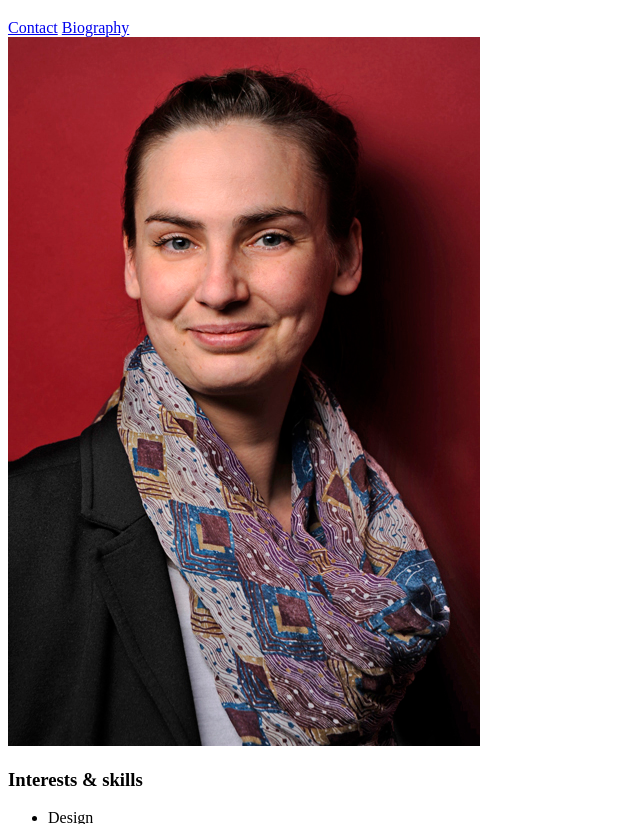
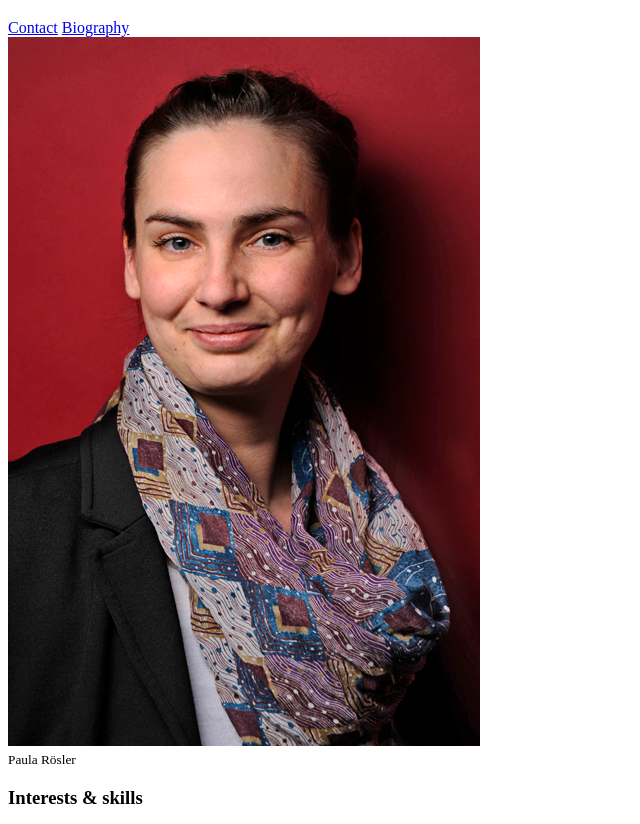
Before and after one commit to paula-roesler/paularoesler, a plain HTML site: page src/index.html in a window 1280 px wide. Shown: the part 61-885 px from the top of the page, without its empty margins (0-640 px from the left). Drawn offline with Linux system fonts and the light colour scheme.

Commit message:
Add Korrekturen

```diff
--- a/src/index.html
+++ b/src/index.html
@@ -18,7 +18,8 @@
     <main>
 
         <section>
-            <img src="images/Ha_13_064_bwba_DSC1988.jpg" alt="">
+            <img src="images/Ha_13_064_bwba_DSC1988.jpg" alt=""><br>
+            <small>Paula Rösler</small>
             <h3>Interests & skills</h3>
             <ul>
                 <li>Design</li>
@@ -106,6 +107,9 @@
         </section>
 
     </main>
+    <footer>
+        <a href="">Impressum</a>
+    </footer>
 </body>
 
 </html>
```
